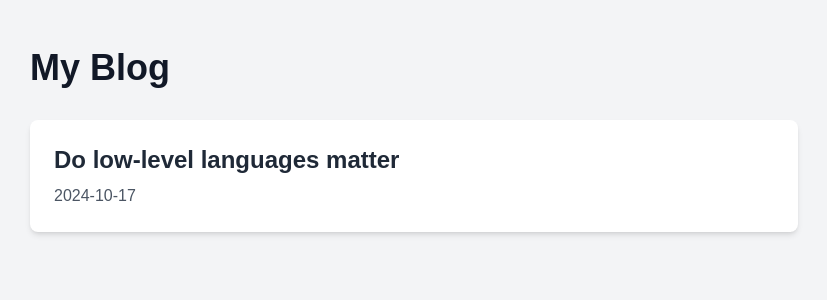
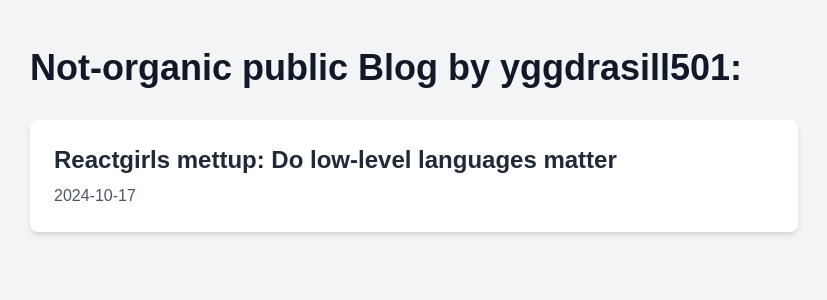
Before and after one commit to Yggdrasill501/yggdrasill501.dev, a Next.js app: page / in a window 1280 px wide. Shown: the top 300 px of the page, without its empty margins (226-1053 px from the left). Built offline with nearby package versions, Linux system fonts and the light colour scheme.

Commit message:
Blog update and title

```diff
--- a/app/page.tsx
+++ b/app/page.tsx
@@ -1,5 +1,5 @@
-import Link from 'next/link';
-import { getSortedPostsData, PostData } from '../lib/posts';
+import Link from "next/link";
+import { getSortedPostsData, PostData } from "../lib/posts";
 
 export default function Home() {
   const allPostsData: PostData[] = getSortedPostsData();
@@ -7,12 +7,16 @@
   return (
     <main className="min-h-screen bg-gray-100 py-12 px-4 sm:px-6 lg:px-8">
       <div className="max-w-3xl mx-auto">
-        <h1 className="text-4xl font-bold text-gray-900 mb-8">My Blog</h1>
+        <h1 className="text-4xl font-bold text-gray-900 mb-8">
+          Not-organic public Blog by yggdrasill501:
+        </h1>
         <ul className="space-y-4">
           {allPostsData.map(({ id, date, title }) => (
             <li key={id} className="bg-white shadow-md rounded-lg p-6">
               <Link href={`/posts/${id}`} className="block">
-                <h2 className="text-2xl font-semibold text-gray-800 mb-2">{title}</h2>
+                <h2 className="text-2xl font-semibold text-gray-800 mb-2">
+                  {title}
+                </h2>
                 <p className="text-gray-600">{date}</p>
               </Link>
             </li>
--- a/content/reactgirls-do-low-level-languages-matter.md
+++ b/content/reactgirls-do-low-level-languages-matter.md
@@ -1,4 +1,4 @@
 ---
-title: 'Do low-level languages matter'
+title: 'Reactgirls mettup: Do low-level languages matter'
 date: '2024-10-17'
 ---
```
